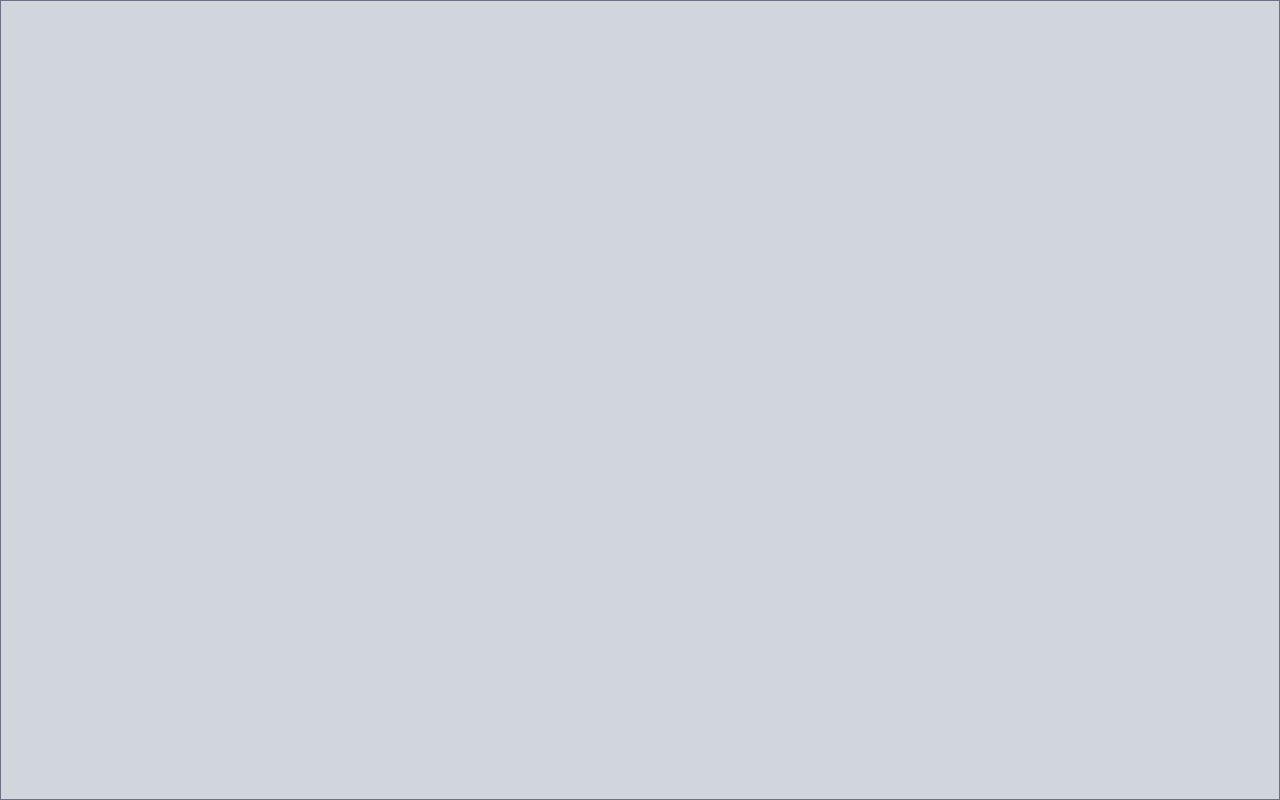
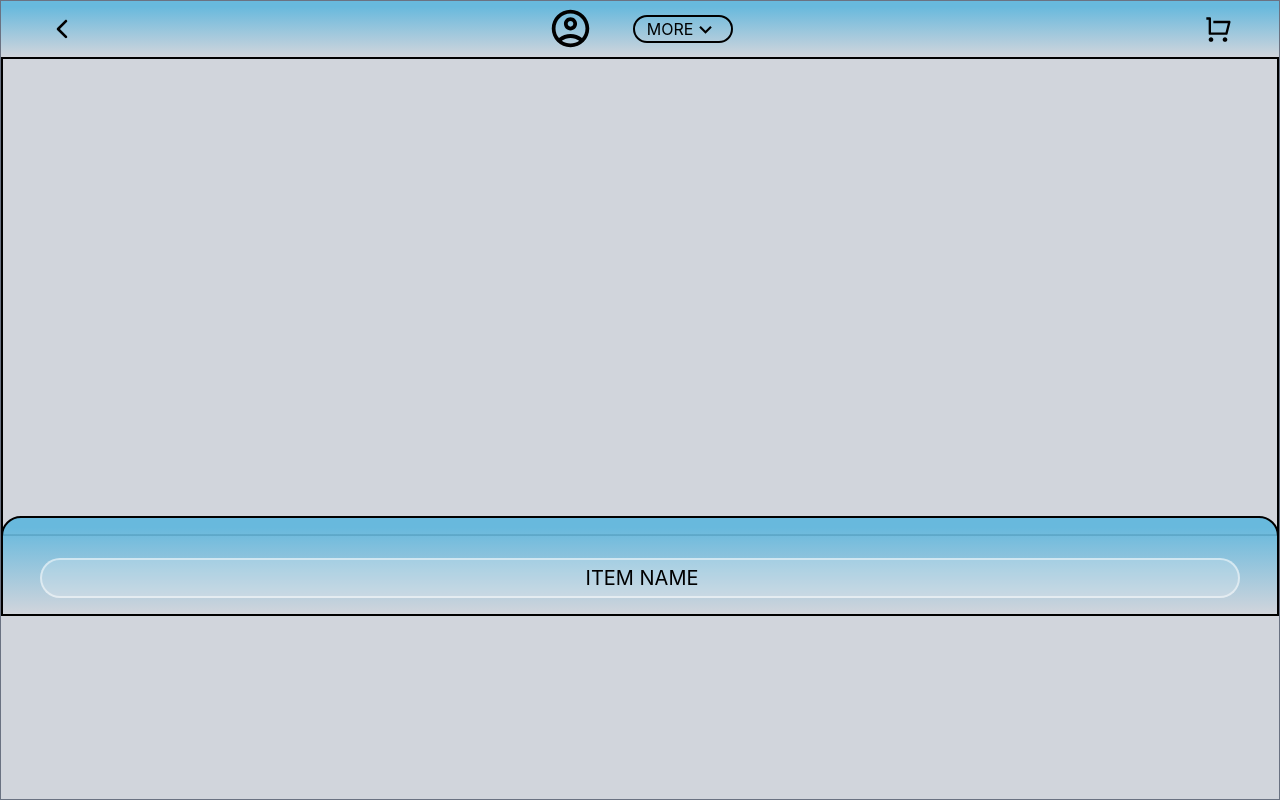
Before and after one commit to ziyad-farooqui/O.D-stand-E-commerce-websites, a React (Vite) app: page /items in a window 1280 px wide. Built offline with nearby package versions, Linux system fonts and the light colour scheme.

Commit message:
11092026-day:13

```diff
--- a/src/CardforHome.jsx
+++ b/src/CardforHome.jsx
@@ -3,7 +3,7 @@ import React from 'react'
 const Card = () => {
   return (
     <>
-     <div className={`theitem flex-shrink-0 border border-[#b4c3cb] bg-[#BDC6CE] h-96 w-72 max-w-80 md:max-w-80 rounded-2xl p-1 flex flex-col gap-1 items-center mb-25 `}>
+     <div className={`theitem flex-shrink-0 border- border-[#b4c3cb] bg-[#BDC6CE] h-96 w-72 max-w-80 md:max-w-80 rounded-2xl p-1 flex flex-col gap-1 items-center mb-25 `}>
 
         {/* Upar wala box */}
 
--- a/src/InsidCardHome.jsx
+++ b/src/InsidCardHome.jsx
@@ -1,8 +1,82 @@
 import React from 'react';
+import { useNavigate } from "react-router-dom";
+import { IoIosArrowBack } from "react-icons/io";
+import { RiShoppingCartLine } from "react-icons/ri";
+import { MdOutlineAccountCircle , MdExpandMore} from "react-icons/md";
+import { useState } from "react";
+
 
 const InsidCardHome = () => {
+    const [itemsName, setItemsName] = useState("Item Name");
+    const [openMore, setOpenMore] = useState(false);
+
+
+
+    const handleMouseEnter = () => {openMore(true);}
+    const handleMouseLeave = () => {openMore(false);}
+
+  {/*the back function for going back to the previous page */}
+  const backfromitem = useNavigate();
+  const backfrom = () => {
+    backfromitem(-1);
+  }
+
+  {/*the function for going to the list page */}
+  const gotolist = useNavigate();
+  const gotolistpage = () => {
+    gotolist("/");
+  }
+
+  {/*the function for going to the account page */}
+  const gotoaccount = useNavigate();
+  const gotoaccountpage = () => {
+    gotoaccount("/");
+  }
+
+
+
   return (
-    <div className="border  border-gray-500 bg-gray-300 h-screen w-full flex ">
+    <div className="border  border-gray-500 bg-gray-300 h-screen w-full flex flex-col ">
+
+
+
+
+      {/*the nevbar in item*/}
+      <div className=' item-nev  flex items-center justify-center bg-gradient-to-b from-[#68B9DD] from-10% to-[##68B9DD] to-100%  border- border-pink-200 w-full md:h-[7%] h-[5%] '>
+
+      <div className=' border- max-w-300 relative justify-center flex w-full h-full items-center justify-between px-2'>
+        <IoIosArrowBack onClick={backfrom} className="border- text-[28px] text-black absolute left-2"/>
+
+
+        <MdOutlineAccountCircle onClick={gotoaccountpage} className="md:mr-10 mr-2 border- md:text-[45px] text-[30px] text-black" />
+
+       <div onMouseEnter={handleMouseEnter}
+       onMouseLeave={handleMouseLeave}
+       onClick={() => setOpenMore(!openMore)} className="themore border-2 gap- w-25 h-7 rounded-full flex justify-center uppercase">
+                              more
+        {openMore ? <MdExpandMore className='rotate-180 border-  text-[25px] '/> : <MdExpandMore className=' border-  text-[25px] '/>}
+        </div>
+
+        <RiShoppingCartLine onClick={gotolistpage} className="border- text-black text-[28px] absolute right-2 "/>
+      </div>
+
+
+      </div>
+
+
+
+
+      <div className='item-images-bar border-2 border-black w-full h-[60%]'>
+
+      </div>
+
+
+    <div className='thedetails-bar flex justify-center border-2 relative z-10 -top-5 w-full h-25 rounded-t-[20px] bg-gradient-to-b from-[#68B9DD] from-10% to-[##68B9DD] to-100%  h-'>
+
+     <div className="product-Name flex border-2 border-white/50 max-w-300  md:w-full  w-full mt-10 bg-white/20   rounded-full md:h-10 md:text-[20px]  h-7 uppercase pl-1 flex items-center justify-center overflow-hidden ">{itemsName}</div>
+
+     <div className='prodect-color '></div>
+    </div>
 
     </div>
   );
--- a/src/Other404.jsx
+++ b/src/Other404.jsx
@@ -5,11 +5,14 @@ import { LuCopy, LuCopyCheck } from "react-icons/lu";
 import { useState } from "react";
 
 const Other404 = () => {
-  const gotohome = useNavigate();
   const [text, setText] = useState("http://localhost:5173/");
   const [copySuccess, setCopySuccess] = useState(false);
+  const backthepage = useNavigate();
 
-
+  {/*the function for going back to the previous page */}
+  const handleBack = () => {
+    backthepage(-1);
+  };
 
   {/*the function for copying text to clipboard */}
   const handleCopy = async () => {
@@ -61,16 +64,16 @@ const Other404 = () => {
         <img
           src="/Winter road-cuate.png"
           alt="404"
-          className="md:w-100 md:h-100 w-64 h-64"
+          className=" md:w-100 md:h-100 w-64 h-64"
         />
 
       </div>
 
-      <p className="text-[30px] md:text-[50px] text-shadow-lg font-bold">
+      <p className="mask-r-from-80% text-[30px] md:text-[50px] text-shadow-lg font-bold">
         Oops, wrong turn.....
       </p>
 
-      <button onClick={() => gotohome("/")} className="bg-black shadow-lg uppercase h-10 hover:text-gray-100 text-gray-200 rounded-full w-35 hover:bg-gray-900 cursor-pointer active:scale-95 transition-all duration-300 ease-in-out">
+      <button onClick={handleBack} className="bg-black shadow-lg uppercase h-10 hover:text-gray-100 text-gray-200 rounded-full w-35 hover:bg-gray-900 cursor-pointer active:scale-95 transition-all duration-300 ease-in-out">
         back to home
       </button>
 
```
